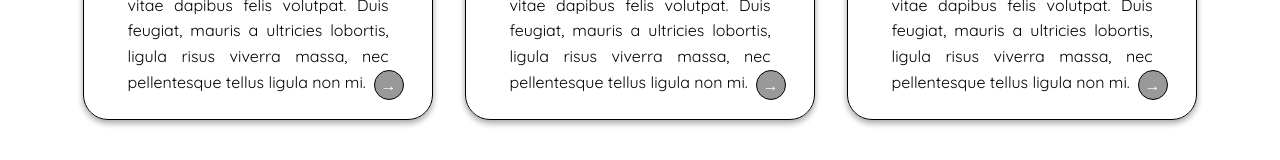
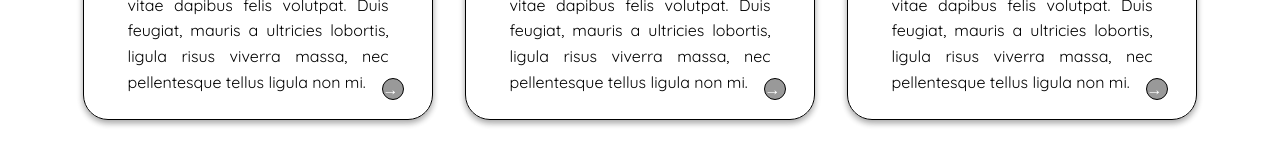
Before and after one commit to bazmurphy/lentegeur-hospital-facility-board, a React (Vite) app in the folder client/: page /news in a window 1280 px wide. Shown: the part 624-784 px from the top of the page. Built offline with nearby package versions, Linux system fonts and the light colour scheme.

Commit message:
Adding Link to Card.jsx and modify link styling

```diff
--- a/client/src/components/Card/Card.css
+++ b/client/src/components/Card/Card.css
@@ -61,13 +61,14 @@
 	position: absolute;
 	bottom: -5px;
 	right: -15px;
-	width: 30px;
-	height: 30px;
+	width: 22px;
+	height: 22px;
 	background-color: var(--gray60);
 	border: 1px solid var(--black);
 	color: var(--white);
 	cursor: pointer;
 	border-radius: 50%;
+	text-decoration: none;
 }
 
 .card-button:hover {
--- a/client/src/components/Card/Card.jsx
+++ b/client/src/components/Card/Card.jsx
@@ -1,7 +1,26 @@
 import "./Card.css";
+import { Link } from "react-router-dom";
+import convertToSnakeCase from "../../utils/convertToSnakeCase.js";
+
 // i put disable because id is unused
 // eslint-disable-next-line no-unused-vars
-function Card({ id, image, alternativeText, date, tag, title, summary }) {
+function Card({
+	id,
+	image,
+	alternativeText,
+	date,
+	tag,
+	title,
+	summary,
+	pageName,
+}) {
+	let convertedTitle;
+
+	//checking if title is not empty
+	if (title.length > 0) {
+		convertedTitle = convertToSnakeCase(title);
+	}
+
 	return (
 		<section className="card-container">
 			<div className="card-image-container">
@@ -14,7 +33,14 @@ function Card({ id, image, alternativeText, date, tag, title, summary }) {
 					<span className="card-tag">{tag}</span>
 				</div>
 				<p className="card-summary">{summary}</p>
-				<button className="card-button">&#8594;</button>
+				<Link
+					className="card-button"
+					to={{
+						pathname: `/${pageName}/${convertedTitle}/${id}`,
+					}}
+				>
+					&#8594;
+				</Link>
 			</div>
 		</section>
 	);
```
